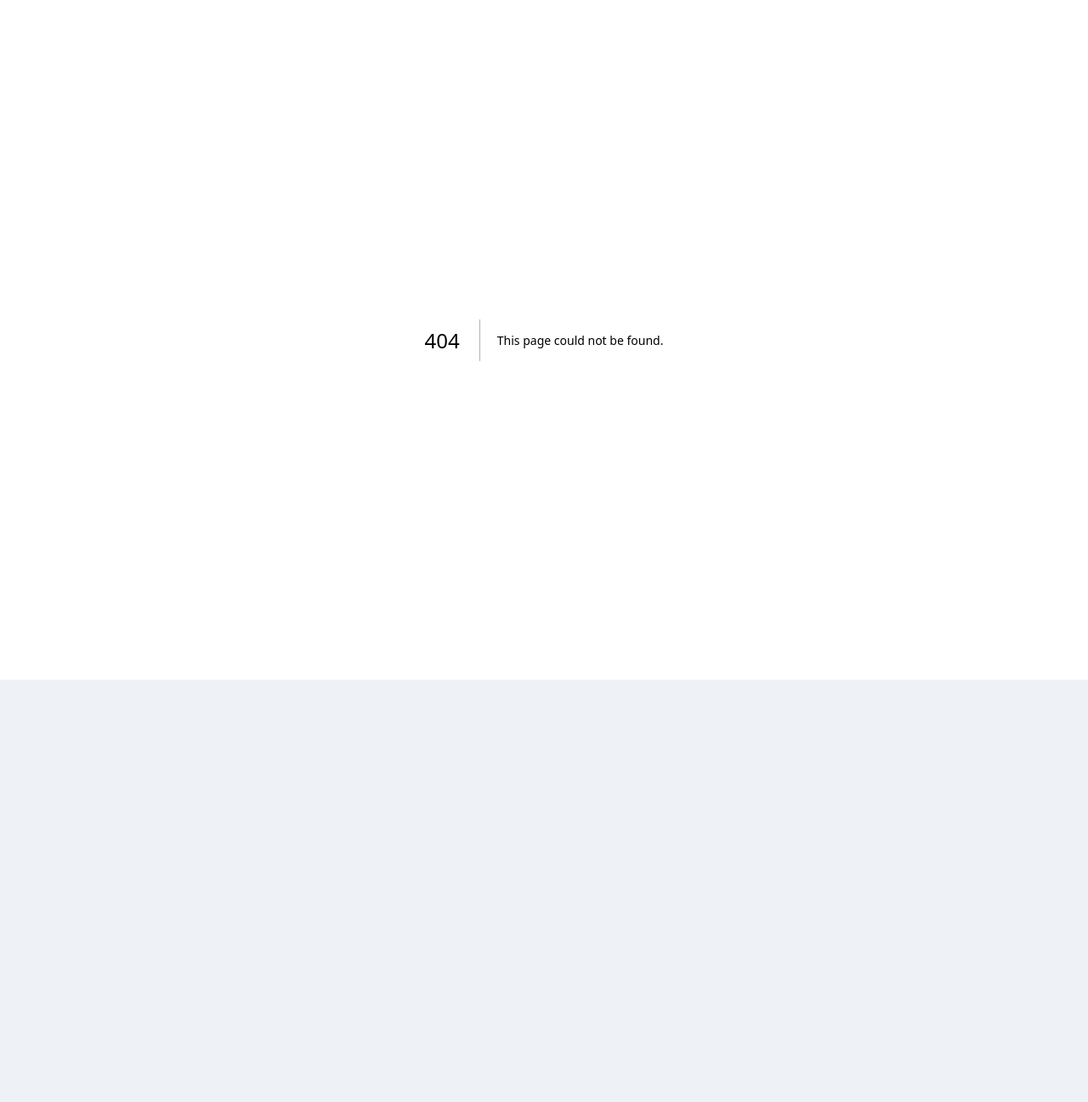
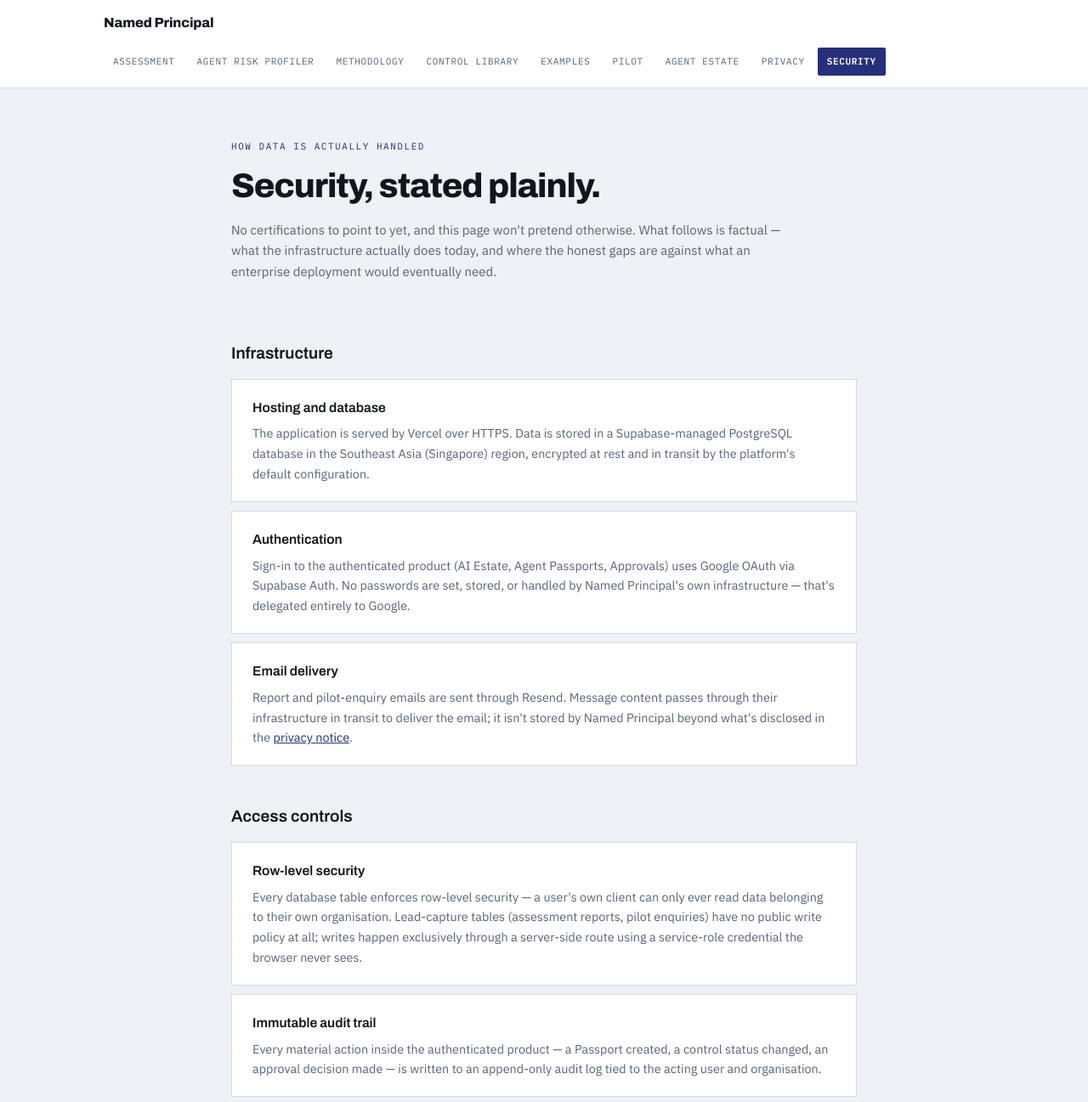
Before and after one commit to Aseemmohan/named-principal, a Next.js app: page /security in a window 1280 px wide. Before the commit this address had no page. Shown: the top 1297 px of the page at 85% size. Before the commit the page ends 800 px from the top, so only its background shows below. Built offline with nearby package versions, Linux system fonts and the light colour scheme.

Commit message:
Add Security page, closing out Phase 0

```diff
--- /dev/null
+++ b/app/security/page.jsx
@@ -0,0 +1,183 @@
+/**
+ * Security — Named Principal
+ * © 2026 Aseem Mohan. All rights reserved.
+ *
+ * INSTALL AT: app/security/page.jsx
+ *
+ * Deliberately the SECURITY half only of what would normally be an
+ * "About / Security" page — no founder-bio or company-narrative
+ * content here, per the standing decision to hold that back pending
+ * a separate, unresolved question. Everything on this page is a
+ * factual claim about the actual infrastructure, checked against what
+ * was actually built this session — nothing aspirational stated as
+ * current fact. A security-literate buyer catches overclaiming
+ * immediately, and it costs more credibility than admitting a gap.
+ *
+ * Plain Server Component — static content, no auth, no client state.
+ */
+
+import PublicNav from "../../components/PublicNav";
+
+export const metadata = {
+  title: "Security",
+  description: "How Named Principal actually handles data — infrastructure, access controls, and what's honestly still on the roadmap.",
+  alternates: { canonical: "https://www.namedprincipal.com/security" },
+};
+
+const CONTACT_EMAIL = "reports@namedprincipal.com";
+
+const CSS = `
+@import url('https://fonts.googleapis.com/css2?family=Archivo:wght@600;800&family=IBM+Plex+Mono:wght@400;500;600&family=IBM+Plex+Sans:wght@400;500;600&display=swap');
+
+.sec {
+  --ink:#11151E; --slate:#59637A; --mute:#8B94A6;
+  --paper:#EEF1F5; --surface:#FFFFFF; --rule:#D6DBE4;
+  --indigo:#26307A; --indigo-soft:#E5E8F5;
+  --signal:#9A6100; --signal-soft:#FAF0DC;
+  --verify:#17604F; --verify-soft:#E2F0EB;
+  background:var(--paper); color:var(--ink);
+  font-family:'IBM Plex Sans',system-ui,sans-serif;
+  font-size:15px; line-height:1.65; min-height:100vh;
+  -webkit-font-smoothing:antialiased;
+}
+.sec *, .sec *::before, .sec *::after { box-sizing:border-box; }
+.sec-shell { max-width:780px; margin:0 auto; padding:0 22px 90px; }
+
+.sec-hero { padding:48px 0 8px; max-width:660px; }
+.sec-eyebrow { font-family:'IBM Plex Mono',monospace; font-size:11px; letter-spacing:0.14em; text-transform:uppercase; color:var(--indigo); margin-bottom:16px; }
+.sec h1 { font-family:'Archivo',sans-serif; font-size:clamp(1.8rem,5vw,2.5rem); font-weight:800; letter-spacing:-0.028em; line-height:1.1; margin:0; }
+.sec-lede { margin-top:18px; color:var(--slate); }
+
+.sec-sec { margin-top:44px; }
+.sec-sec h2 { font-family:'Archivo',sans-serif; font-size:1.2rem; font-weight:600; margin:0 0 14px; }
+.sec-card { border:1px solid var(--rule); background:var(--surface); padding:20px 24px; }
+.sec-card + .sec-card { margin-top:10px; }
+.sec-card h3 { font-family:'Archivo',sans-serif; font-size:0.98rem; font-weight:600; margin:0 0 6px; }
+.sec-card p { color:var(--slate); font-size:0.9rem; margin:0; }
+
+.sec-status { margin-top:44px; border:1px solid var(--rule); background:var(--surface); }
+.sec-status-row { display:grid; grid-template-columns:1fr auto; gap:14px; align-items:center; padding:14px 20px; border-bottom:1px solid #EDEFF3; }
+.sec-status-row:last-child { border-bottom:0; }
+.sec-status-row span:first-child { font-size:0.88rem; }
+.sec-pill { font-family:'IBM Plex Mono',monospace; font-size:10px; letter-spacing:0.06em; padding:4px 10px; text-transform:uppercase; white-space:nowrap; }
+.sec-pill.verify { background:var(--verify-soft); color:var(--verify); }
+.sec-pill.signal { background:var(--signal-soft); color:var(--signal); }
+
+.sec-note { margin-top:16px; padding:14px 16px; background:var(--signal-soft); border-left:3px solid var(--signal); font-size:0.87rem; color:var(--ink); }
+
+.sec-foot { margin-top:56px; padding-top:20px; border-top:1px solid var(--rule); font-size:0.82rem; color:var(--mute); }
+.sec-foot a { color:var(--indigo); }
+`;
+
+export default function SecurityPage() {
+  return (
+    <div className="sec">
+      <style>{CSS}</style>
+      <PublicNav current="/security" />
+      <div className="sec-shell">
+        <div className="sec-hero">
+          <p className="sec-eyebrow">How data is actually handled</p>
+          <h1>Security, stated plainly.</h1>
+          <p className="sec-lede">
+            No certifications to point to yet, and this page won't pretend otherwise. What follows is
+            factual — what the infrastructure actually does today, and where the honest gaps are
+            against what an enterprise deployment would eventually need.
+          </p>
+        </div>
+
+        <section className="sec-sec">
+          <h2>Infrastructure</h2>
+          <div className="sec-card">
+            <h3>Hosting and database</h3>
+            <p>
+              The application is served by Vercel over HTTPS. Data is stored in a Supabase-managed
+              PostgreSQL database in the Southeast Asia (Singapore) region, encrypted at rest and in
+              transit by the platform's default configuration.
+            </p>
+          </div>
+          <div className="sec-card">
+            <h3>Authentication</h3>
+            <p>
+              Sign-in to the authenticated product (AI Estate, Agent Passports, Approvals) uses Google
+              OAuth via Supabase Auth. No passwords are set, stored, or handled by Named Principal's
+              own infrastructure — that's delegated entirely to Google.
+            </p>
+          </div>
+          <div className="sec-card">
+            <h3>Email delivery</h3>
+            <p>
+              Report and pilot-enquiry emails are sent through Resend. Message content passes through
+              their infrastructure in transit to deliver the email; it isn't stored by Named Principal
+              beyond what's disclosed in the <a href="/privacy" style={{ color: "var(--indigo)" }}>privacy notice</a>.
+            </p>
+          </div>
+        </section>
+
+        <section className="sec-sec">
+          <h2>Access controls</h2>
+          <div className="sec-card">
+            <h3>Row-level security</h3>
+            <p>
+              Every database table enforces row-level security — a user's own client can only ever
+              read data belonging to their own organisation. Lead-capture tables (assessment reports,
+              pilot enquiries) have no public write policy at all; writes happen exclusively through a
+              server-side route using a service-role credential the browser never sees.
+            </p>
+          </div>
+          <div className="sec-card">
+            <h3>Immutable audit trail</h3>
+            <p>
+              Every material action inside the authenticated product — a Passport created, a control
+              status changed, an approval decision made — is written to an append-only audit log tied
+              to the acting user and organisation.
+            </p>
+          </div>
+          <div className="sec-card">
+            <h3>Enforced accountability</h3>
+            <p>
+              An Agent Passport cannot reach Approved status without a named human principal and a
+              scheduled review date. This is enforced as a database constraint, not just a form
+              validation — it holds even if a future code change forgets to check it.
+            </p>
+          </div>
+        </section>
+
+        <section className="sec-sec">
+          <h2>Where this stands today</h2>
+          <p style={{ color: "var(--slate)", fontSize: "0.88rem", marginBottom: 14 }}>
+            An honest maturity check against what an enterprise deployment eventually needs:
+          </p>
+          <div className="sec-status">
+            <div className="sec-status-row"><span>HTTPS everywhere, encryption at rest and in transit</span><span className="sec-pill verify">In place</span></div>
+            <div className="sec-status-row"><span>Row-level security on every table</span><span className="sec-pill verify">In place</span></div>
+            <div className="sec-status-row"><span>Immutable audit logging</span><span className="sec-pill verify">In place</span></div>
+            <div className="sec-status-row"><span>Google OAuth sign-in</span><span className="sec-pill verify">In place</span></div>
+            <div className="sec-status-row"><span>Independent security audit or penetration test</span><span className="sec-pill signal">Not yet done</span></div>
+            <div className="sec-status-row"><span>SOC 2 / ISO 27001 certification</span><span className="sec-pill signal">Not yet pursued</span></div>
+            <div className="sec-status-row"><span>Enterprise SSO (SAML / Microsoft Entra), SCIM</span><span className="sec-pill signal">Roadmap</span></div>
+            <div className="sec-status-row"><span>Formal uptime / availability commitment</span><span className="sec-pill signal">None published yet</span></div>
+          </div>
+          <div className="sec-note">
+            This list will get shorter over time, and each item will move to "In place" when it's
+            actually true — not before.
+          </div>
+        </section>
+
+        <section className="sec-sec">
+          <h2>Reporting a security issue</h2>
+          <div className="sec-card">
+            <p>
+              If you find a vulnerability, email <a href={`mailto:${CONTACT_EMAIL}`} style={{ color: "var(--indigo)" }}>{CONTACT_EMAIL}</a> directly
+              with what you found and how to reproduce it. There's no bug bounty program yet, but every
+              report gets read, and a genuine finding gets fixed and credited if you'd like.
+            </p>
+          </div>
+        </section>
+
+        <div className="sec-foot">
+          <p>© 2026 Aseem Mohan · <a href="/">Assessment</a> · <a href="/privacy">Privacy notice</a> · <a href="/methodology">Methodology</a></p>
+        </div>
+      </div>
+    </div>
+  );
+}
--- a/components/PublicNav.jsx
+++ b/components/PublicNav.jsx
@@ -34,6 +34,7 @@ const LINKS = [
   { href: "/pilot", label: "Pilot" },
   { href: "/estate", label: "Agent Estate" },
   { href: "/privacy", label: "Privacy" },
+  { href: "/security", label: "Security" },
 ];
 
 const STYLE = `
```
